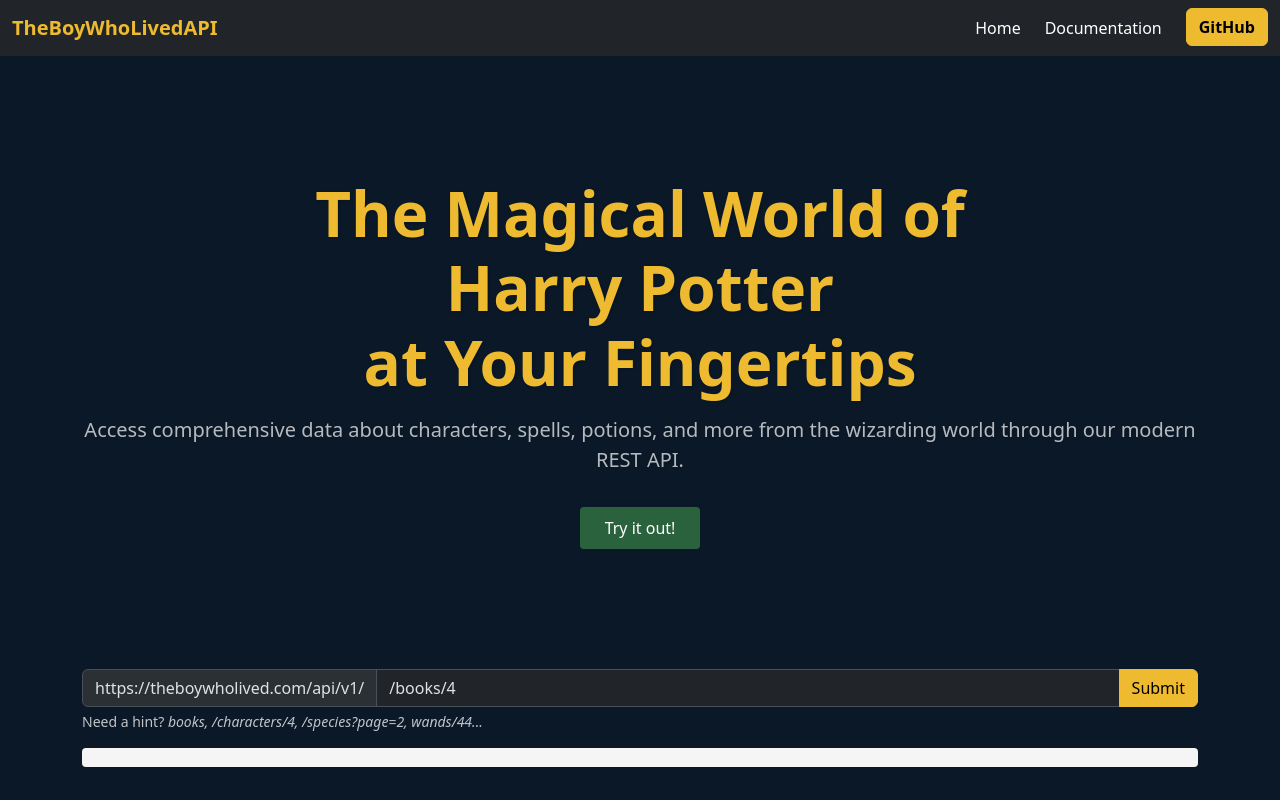
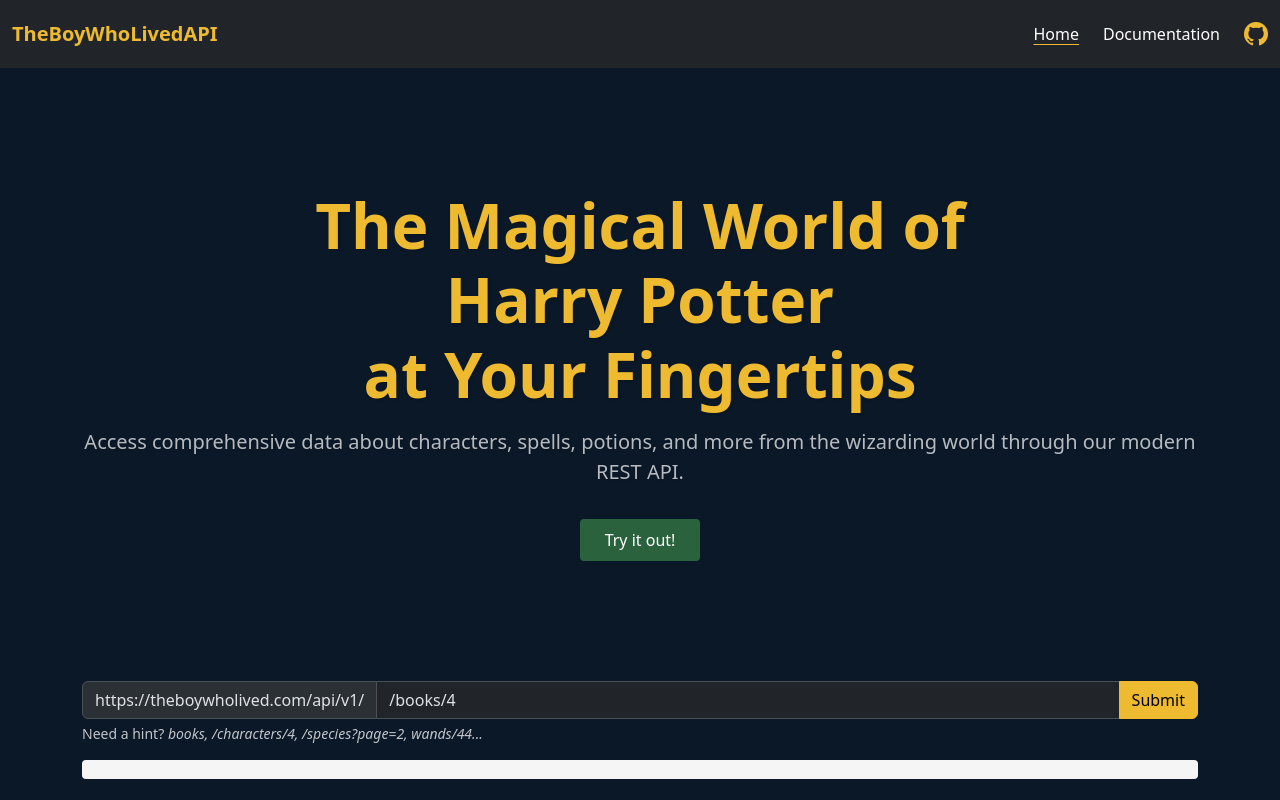
Before and after one commit to dedemenezes/vue-theboywholived, a Vue app: page / in a window 1280 px wide. Built offline with nearby package versions, Linux system fonts and the light colour scheme; no server answers.

Commit message:
remove bootstrap icon package

```diff
--- a/src/components/NavBar.vue
+++ b/src/components/NavBar.vue
@@ -1,19 +1,50 @@
 <script setup></script>
+
 <template>
   <nav class="navbar bg-dark" data-bs-theme="dark">
     <div class="container-fluid">
       <a class="navbar-brand text-primary fw-bold">TheBoyWhoLivedAPI</a>
-      <ul class="navbar-nav flex-row gap-4">
+      <ul class="navbar-nav flex-row gap-4 align-items-center">
         <li class="nav-item">
-          <a class="nav-link" aria-current="page" href="#">Home</a>
+          <a class="nav-link active" aria-current="page" href="#">Home</a>
         </li>
         <li class="nav-item">
           <a class="nav-link" href="#">Documentation</a>
         </li>
         <li class="nav-item">
-          <a class="btn btn-primary fw-bold" href="#">GitHub</a>
+          <a class="nav-link fs-4 link-primary" href="#"><i class="bi bi-github"></i></a>
         </li>
       </ul>
     </div>
   </nav>
 </template>
+
+<style scoped>
+.nav-item .nav-link.active {
+  text-decoration: underline;
+  text-decoration-color: #eeba30;
+  text-underline-offset: 4px;
+}
+.hover-underline-animation {
+  display: inline-block;
+  position: relative;
+}
+
+.hover-underline-animation::after {
+  content: '';
+  position: absolute;
+  width: 100%;
+  transform: scaleX(0);
+  height: 0.125rem;
+  bottom: 12%;
+  left: 0;
+  background-color: #2a623d;
+  transform-origin: bottom right;
+  transition: transform 0.25s ease-out;
+}
+
+.hover-underline-animation:hover::after {
+  transform: scaleX(1);
+  transform-origin: bottom left;
+}
+</style>
--- a/src/scss/style.scss
+++ b/src/scss/style.scss
@@ -32,3 +32,5 @@ $navbar-dark-brand-color: $navbar-dark-active-color;
 $navbar-dark-brand-hover-color: $navbar-dark-active-color;
 
 @import 'bootstrap/scss/bootstrap';
+
+@import url('https://cdn.jsdelivr.net/npm/bootstrap-icons@1.11.3/font/bootstrap-icons.min.css');
```
Also changed, not shown: 1 other file (tests, documents, lock files or other folders).
